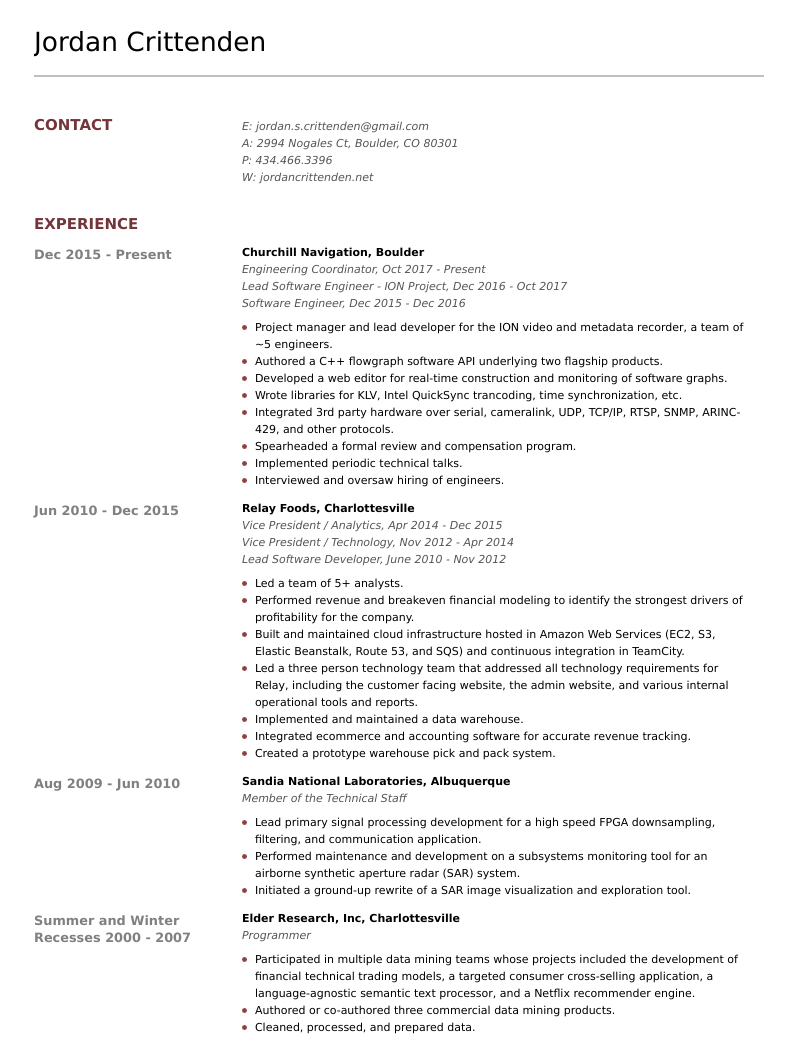
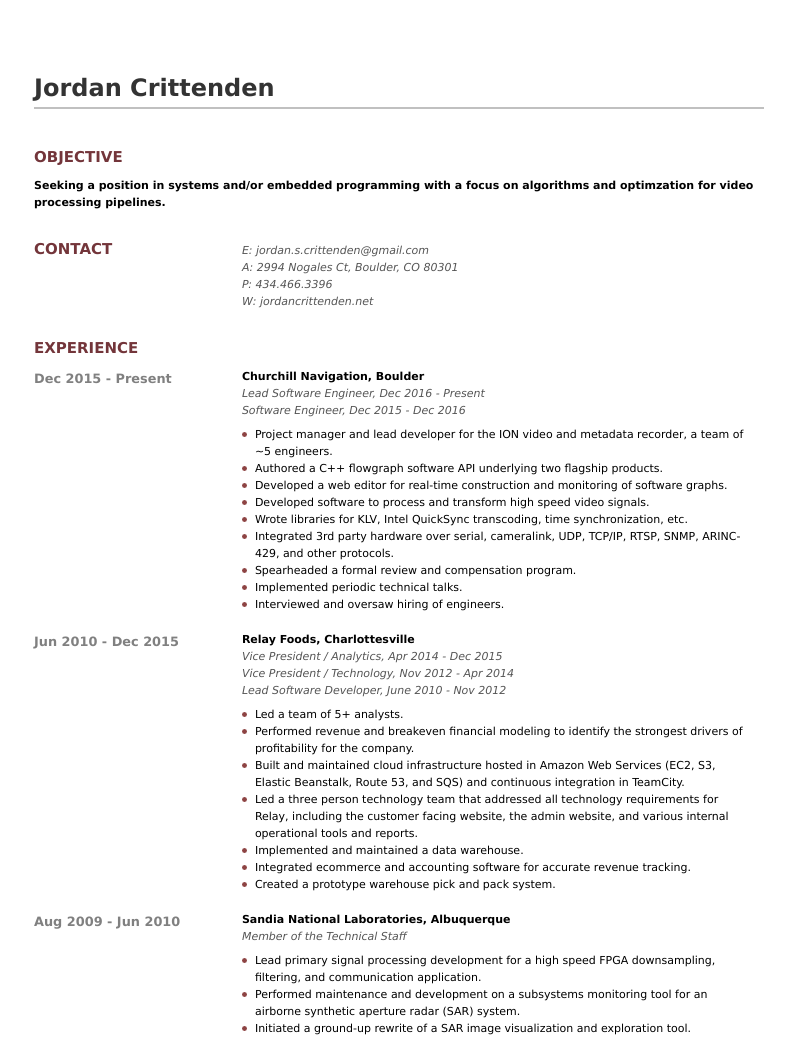
Before and after one commit to jordancrittenden/jordancrittenden, a website: page resumeprint.html in a window 1280 px wide. Shown: the top 1040 px of the page, without its empty margins (241-1036 px from the left). Drawn offline with Linux system fonts and the light colour scheme.

Commit message:
Update print resume

```diff
--- a/resumeprint.html
+++ b/resumeprint.html
@@ -9,19 +9,12 @@
   body {
     background: #fff;
   }
-  #top {
-    width: 100%;
-    height: 75px;
-    color: black;
-    background: #fff;
+  #name {
+    font-size: 24px;
+    color: #333;
     border-bottom: solid 2px silver;
-  }
-  #top h2 {
-    float: none;
-    letter-spacing: 0;
-  }
-  #top h2 a {
-    color: black;
+    margin-top: 80px;
+    padding-bottom: 10px;
   }
   #contact {
     margin-top: 11px;
@@ -42,6 +35,9 @@
   .section .content {
     display: inline-block;
     width: 70%;
+  }
+  .subsection {
+    margin-bottom: 7px;
   }
   .exp {
     display: inline-block;
@@ -78,10 +74,12 @@
 </head>
 <body>
 <div id="wrap">
-  <div id="top">
-    <h2><a href="/">Jordan Crittenden</a></h2>
-  </div>
+  <h2 id="name">Jordan Crittenden</h2>
   <div id="content">
+    <div class="section">
+      <h2>OBJECTIVE</h2>
+      <p>Seeking a position in systems and/or embedded programming with a focus on algorithms and optimzation for video processing pipelines.</p>
+    </div>
     <div class="section">
       <h2>CONTACT</h2>
       <div id="contact" class="content">
@@ -97,14 +95,14 @@
         <h3>Dec 2015 - Present</h3>
         <div class="content">
           <p>Churchill Navigation, Boulder</p>
-          <em>Engineering Coordinator, Oct 2017 - Present</em><br />
-          <em>Lead Software Engineer - ION Project, Dec 2016 - Oct 2017</em><br />
+          <em>Lead Software Engineer, Dec 2016 - Present</em><br />
           <em>Software Engineer, Dec 2015 - Dec 2016</em><br />
           <ul class="info">
             <li>Project manager and lead developer for the ION video and metadata recorder, a team of ~5 engineers.</li>
             <li>Authored a C++ flowgraph software API underlying two flagship products.</li>
             <li>Developed a web editor for real-time construction and monitoring of software graphs.</li>
-            <li>Wrote libraries for KLV, Intel QuickSync trancoding, time synchronization, etc.</li>
+            <li>Developed software to process and transform high speed video signals.</li>
+            <li>Wrote libraries for KLV, Intel QuickSync transcoding, time synchronization, etc.</li>
             <li>Integrated 3rd party hardware over serial, cameralink, UDP, TCP/IP, RTSP, SNMP, ARINC-429, and other protocols.</li>
             <li>Spearheaded a formal review and compensation program.</li>
             <li>Implemented periodic technical talks.</li>
```
